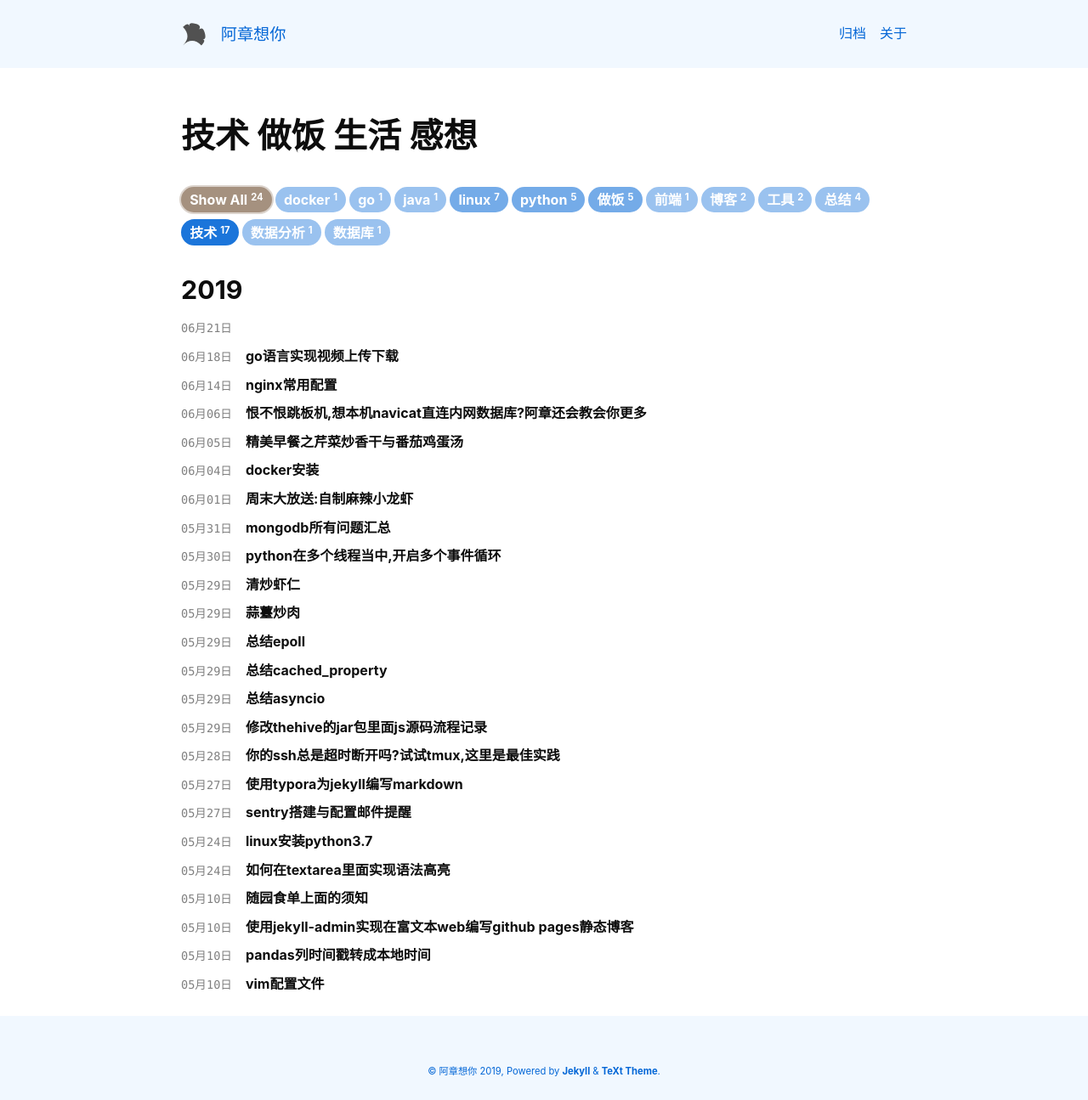
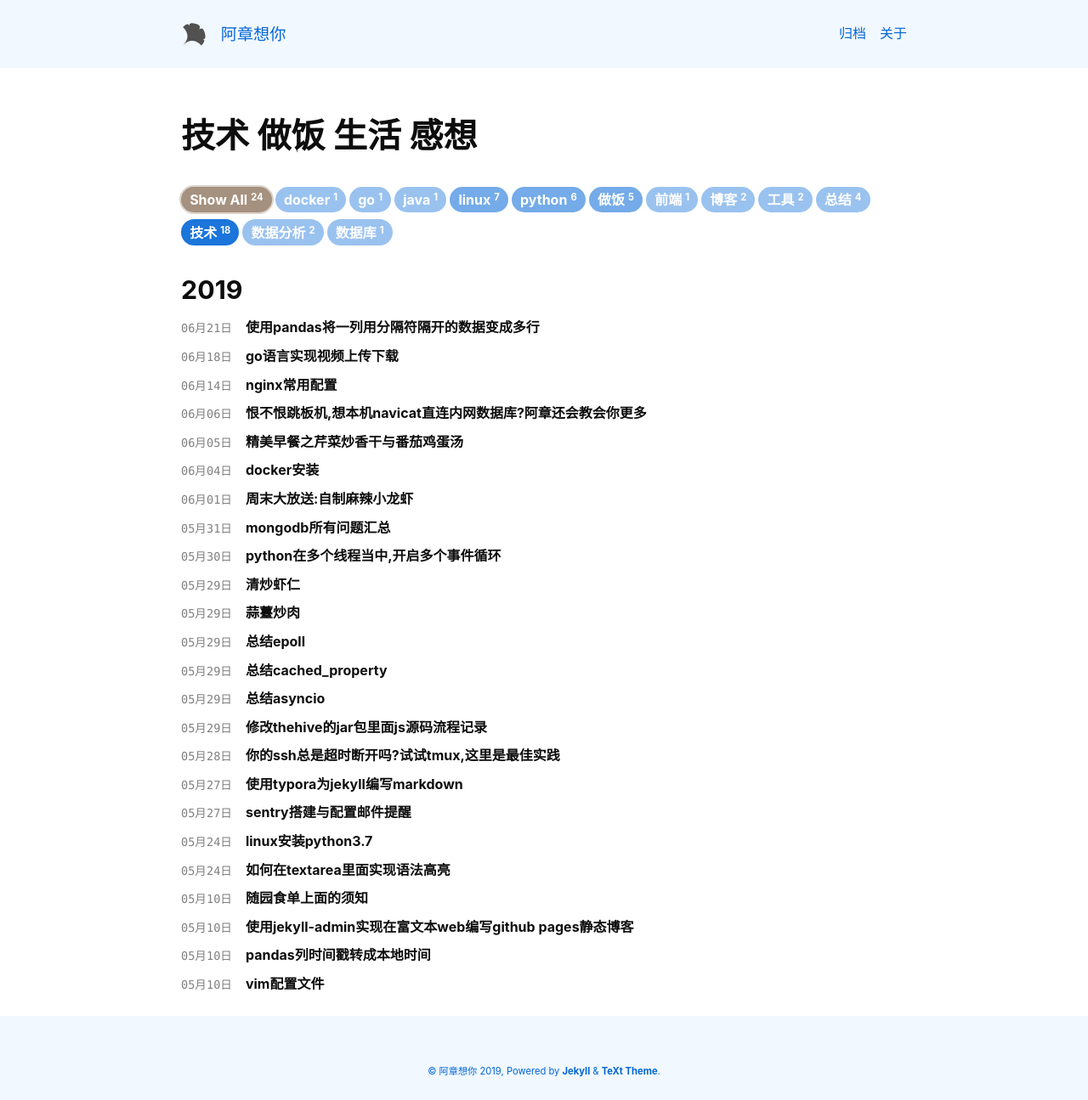
Before and after one commit to CheungChan/iblog, a Jekyll site: the page built from index.md, in a window 1280 px wide. Shown: the whole page at 85% size. Built offline with Jekyll 4.4.1, drawn with Linux system fonts in a browser that asks for light colours; nearby versions of some CDN libraries; the list of posts is cut into pages by our own code; comment, search, counter and statistics services are not loaded; part of the change alters nothing that is shown.

Commit message:
Splitting (Exploding) a column into multiple rows

````diff
--- a/_posts/2019-06-21-pandas_split_column_to_many_rows.md
+++ b/_posts/2019-06-21-pandas_split_column_to_many_rows.md
@@ -1,5 +1,5 @@
 ---
-title: Pandas: Splitting (Exploding) a column into multiple rows
+title: 使用pandas将一列用分隔符隔开的数据变成多行
 key: pandas_split_column_to_many_rows
 layout: article
 date: '2019-06-21 11:20:00'
@@ -12,7 +12,17 @@ typora-root-url: ../../iblog
 
 有一个csv, 是ip和对应的单位名称, ip这一列数据有的是用逗号隔开的, 现在需要将这一的数据拆分成多行, 来应对与其他csv的join操作
 
+原图:
+
 ![](http://psf4tlwcj.bkt.clouddn.com/img/20190621114220.png)
+
+
+
+最终结果:
+
+
+
+
 
 ### 解决方案
 
@@ -53,4 +63,13 @@ reset_index把两个level的index都变成column
 new_df = new_df.reset_index()[["单位",0]]
 
 new_df.columns=["失陷单位","失陷IP"]
+"""
+最终输出结果
+    失陷单位     失陷IP
+0  北京xxx  1.1.1.1
+1  湖南xxx  2.2.2.2
+2  湖南xxx  3.3.3.3
+3  广州xxx  4.4.4.4
+"""
+new_df.to_csv("测试结果.csv",index=False)
 ```
````
